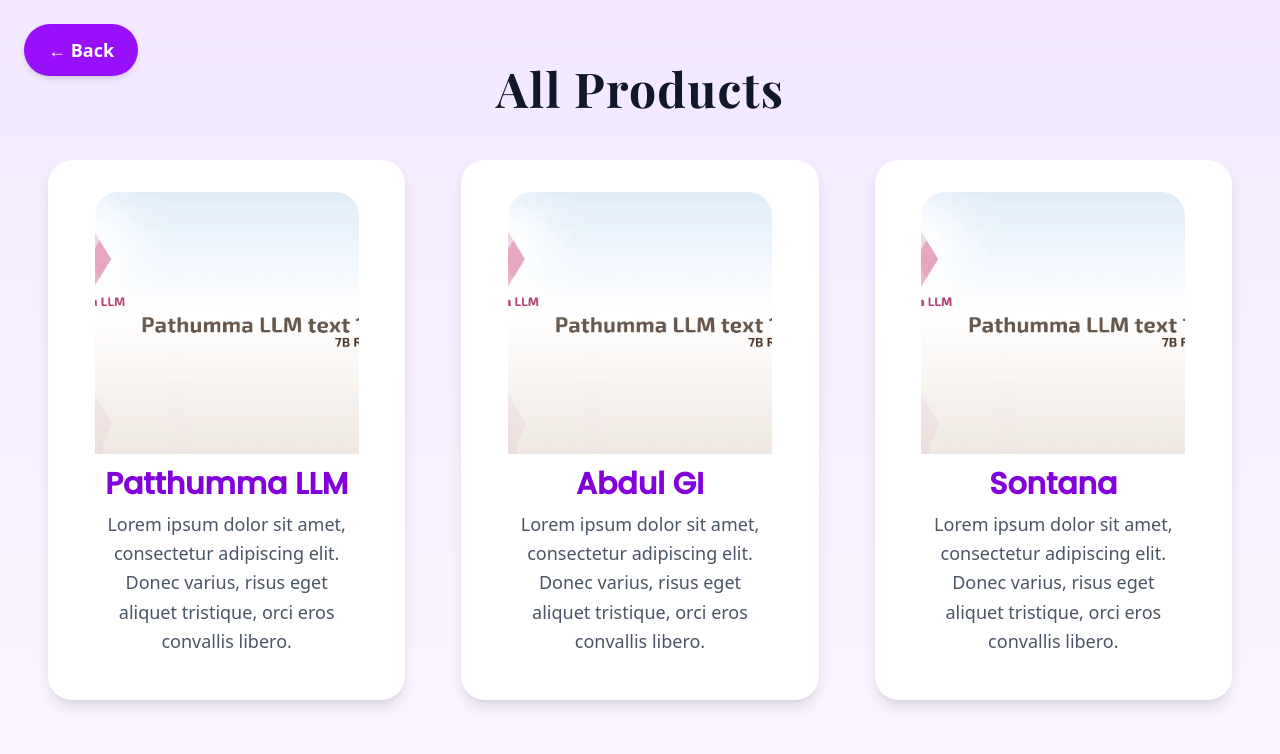
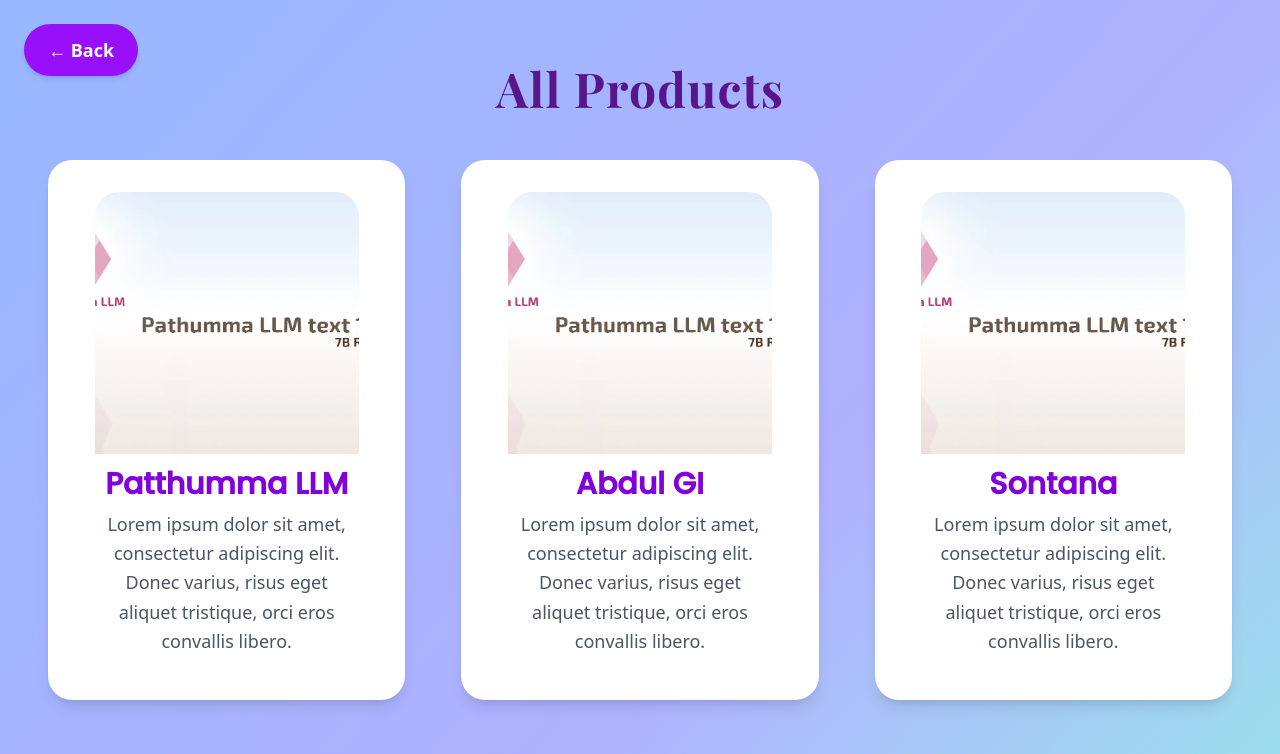
Before and after one commit to 64160047/NectecProductSTU, a Vue app: page /all-products in a window 1280 px wide. Shown: the top 754 px of the page. Built offline with nearby package versions, Linux system fonts and the light colour scheme.

Commit message:
edit color bg AllProductView

```diff
--- a/src/views/AllProductsView.vue
+++ b/src/views/AllProductsView.vue
@@ -1,5 +1,5 @@
 <template>
-  <section class="w-full min-h-screen bg-gradient-to-b from-purple-100 to-white min-h-screen text-center py-16">
+  <section class="w-full min-h-screen bg-gradient-to-br from-[#97B8FF] via-[#B0B1FF] to-[#80FFDA]  min-h-screen text-center py-16">
     <!-- 🔹 ปุ่มย้อนกลับ -->
     <div class="absolute top-6 left-6">
       <router-link to="/"
@@ -9,7 +9,7 @@
     </div>
 
     <!-- 🔹 หัวข้อ -->
-    <h2 class="text-5xl font-extrabold text-gray-900 mb-12 font-playfair tracking-wide">
+    <h2 class="text-5xl font-extrabold text-purple-900 mb-12 font-playfair tracking-wide">
       All Products
     </h2>
 
```
